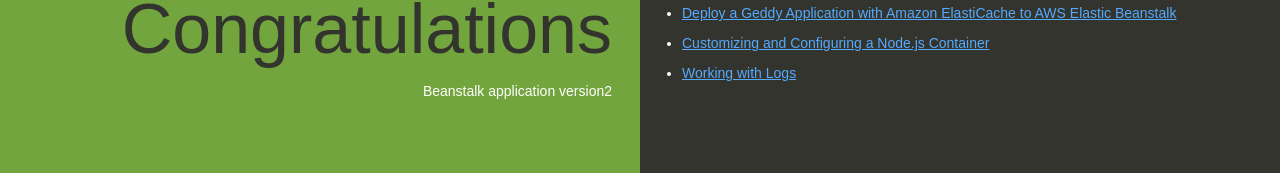
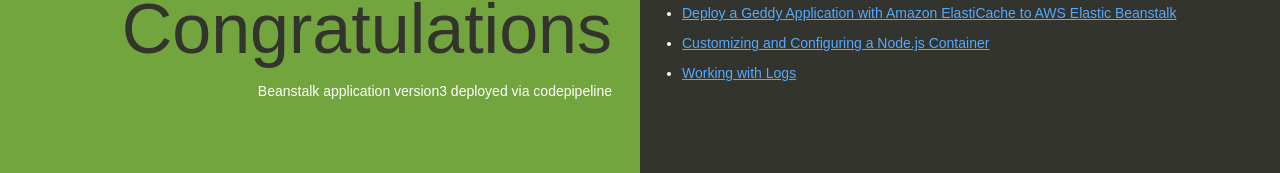
Before and after one commit to prasadkathalecloud/NodejsSampleappcodebuild, a website: page index.html in a window 1280 px wide. Shown: the part 212-385 px from the top of the page. Drawn offline with Linux system fonts and the light colour scheme.

Commit message:
Update index.html

```diff
--- a/index.html
+++ b/index.html
@@ -75,7 +75,7 @@
   <body>
     <div class="textColumn">
       <h1>Congratulations</h1>
-      <p>Beanstalk application version2</p>
+      <p>Beanstalk application version3 deployed via codepipeline</p>
     </div>
     <div class="linksColumn">
       <h2>What's Next?</h2>
```
